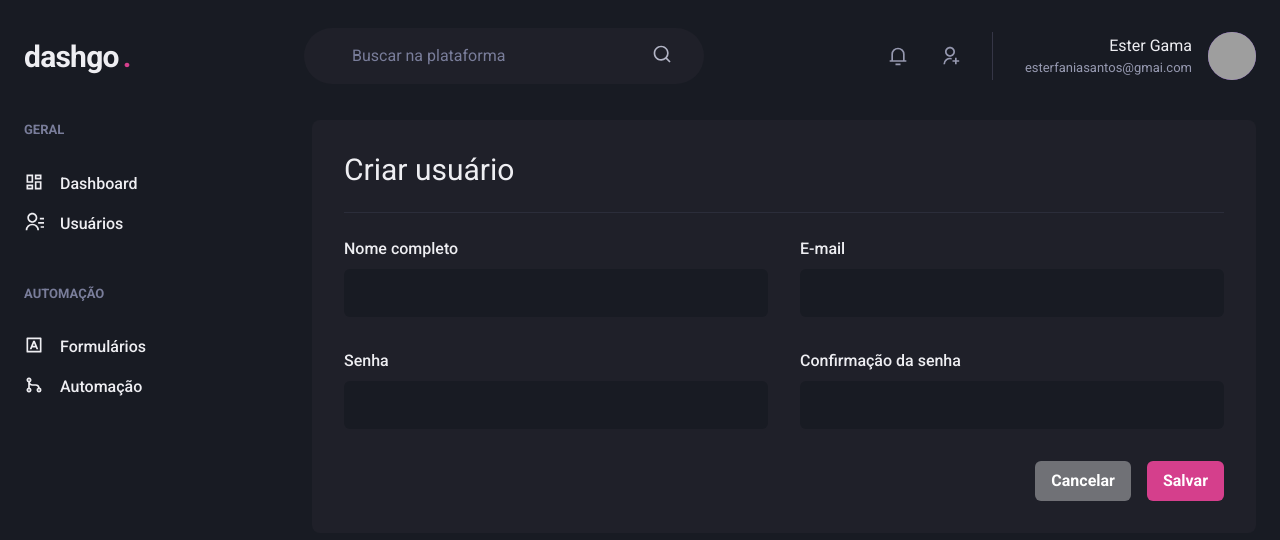
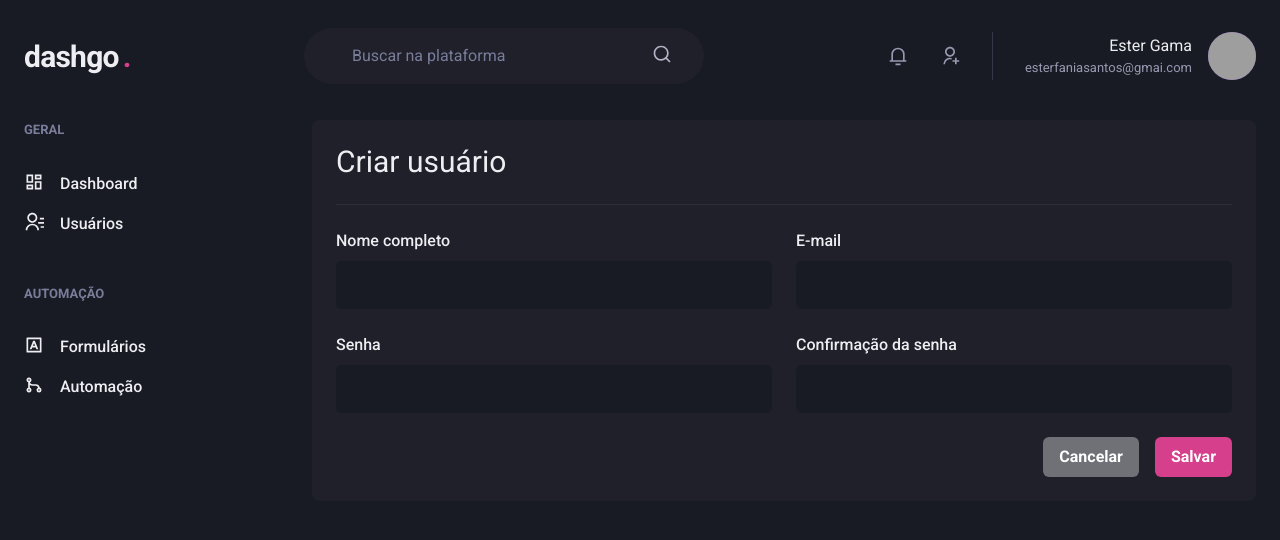
Before and after one commit to esterfania/dashgo, a Next.js app: page /users/create in a window 1280 px wide. Shown: the top 540 px of the page. Built offline with nearby package versions, Linux system fonts and the light colour scheme; grey boxes are pictures that could not be loaded.

Commit message:
styles: fix create user page

```diff
--- a/src/pages/users/create.tsx
+++ b/src/pages/users/create.tsx
@@ -18,19 +18,19 @@ export default function CreateUser() {
   return (
     <Box>
       <Header />
-      <Flex w='100%' my='6' maxWidth={1480} mx='auto' px='6'>
+      <Flex w='100%' my={[4, 6]} maxWidth={1480} mx='auto' px={[4, 6]}>
         <Sidebar />
-        <Box flex='1' borderRadius={8} bg='gray.800' p='8'>
+        <Box flex='1' borderRadius={8} bg='gray.800' p={[4, 6]}>
           <Heading size='lg' fontWeight='normal'>
             Criar usuário
           </Heading>
-          <Divider my='6' borderColor='gray.700' />
-          <VStack spacing='8'>
-            <SimpleGrid minChildWidth='240px' spacing='8' w='100%'>
+          <Divider my={[2, 6]} borderColor='gray.700' />
+          <VStack spacing={[2, 6]}>
+            <SimpleGrid minChildWidth='240px' spacing={[2, 6]} w='100%'>
               <Input name='name' label='Nome completo' />
               <Input name='email' type='email' label='E-mail' />
             </SimpleGrid>
-            <SimpleGrid minChildWidth='240px' spacing='8' w='100%'>
+            <SimpleGrid minChildWidth='240px' spacing={[2, 6]} w='100%'>
               <Input name='password' type='password' label='Senha' />
               <Input
                 name='password_confirmation'
@@ -39,7 +39,7 @@ export default function CreateUser() {
               />
             </SimpleGrid>
           </VStack>
-          <Flex mt='8' justify='flex-end'>
+          <Flex mt={[4, 6]} justify='flex-end'>
             <HStack spacing='4'>
               <Link href='/users'>
                 <Button colorScheme='whiteAlpha'>Cancelar</Button>
```
